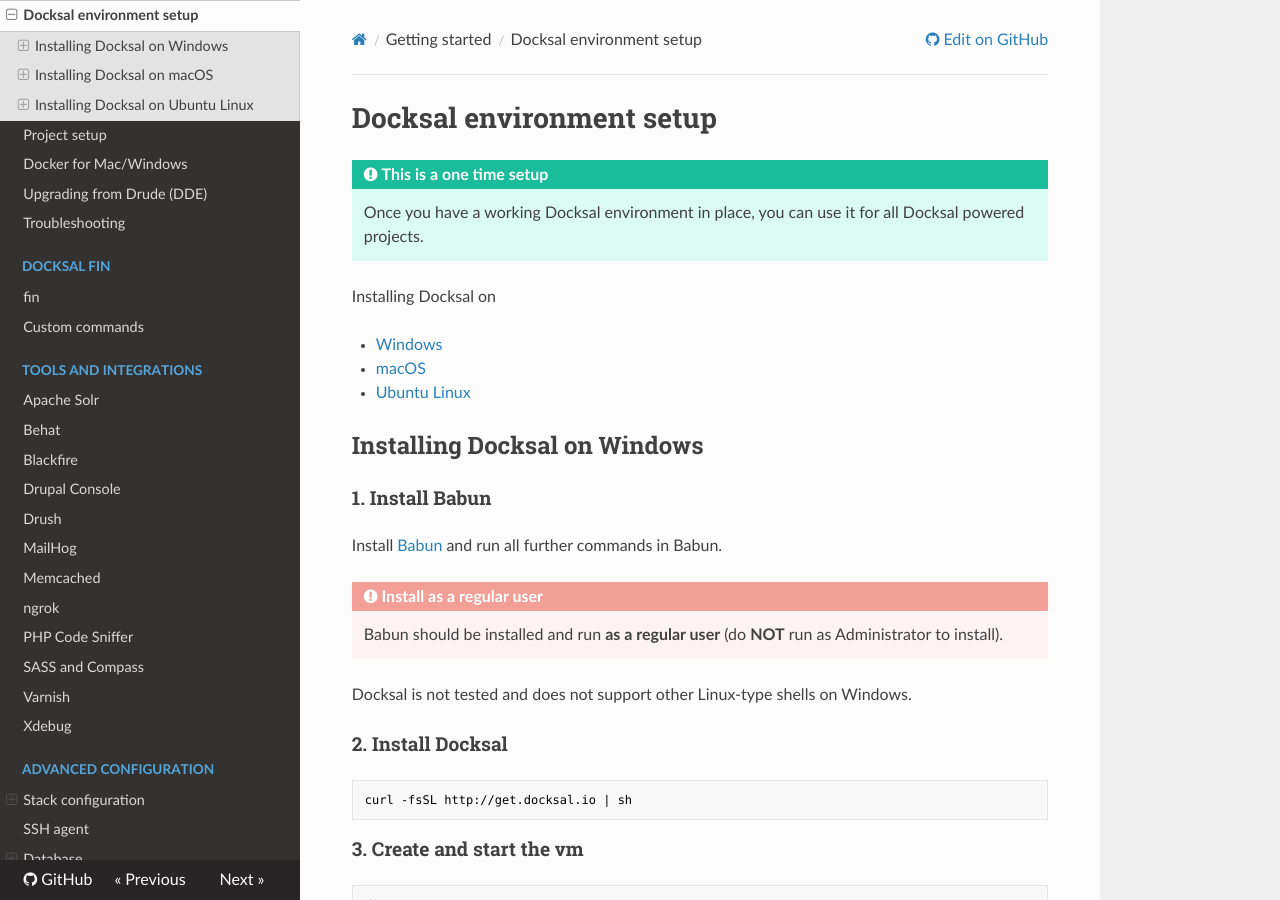
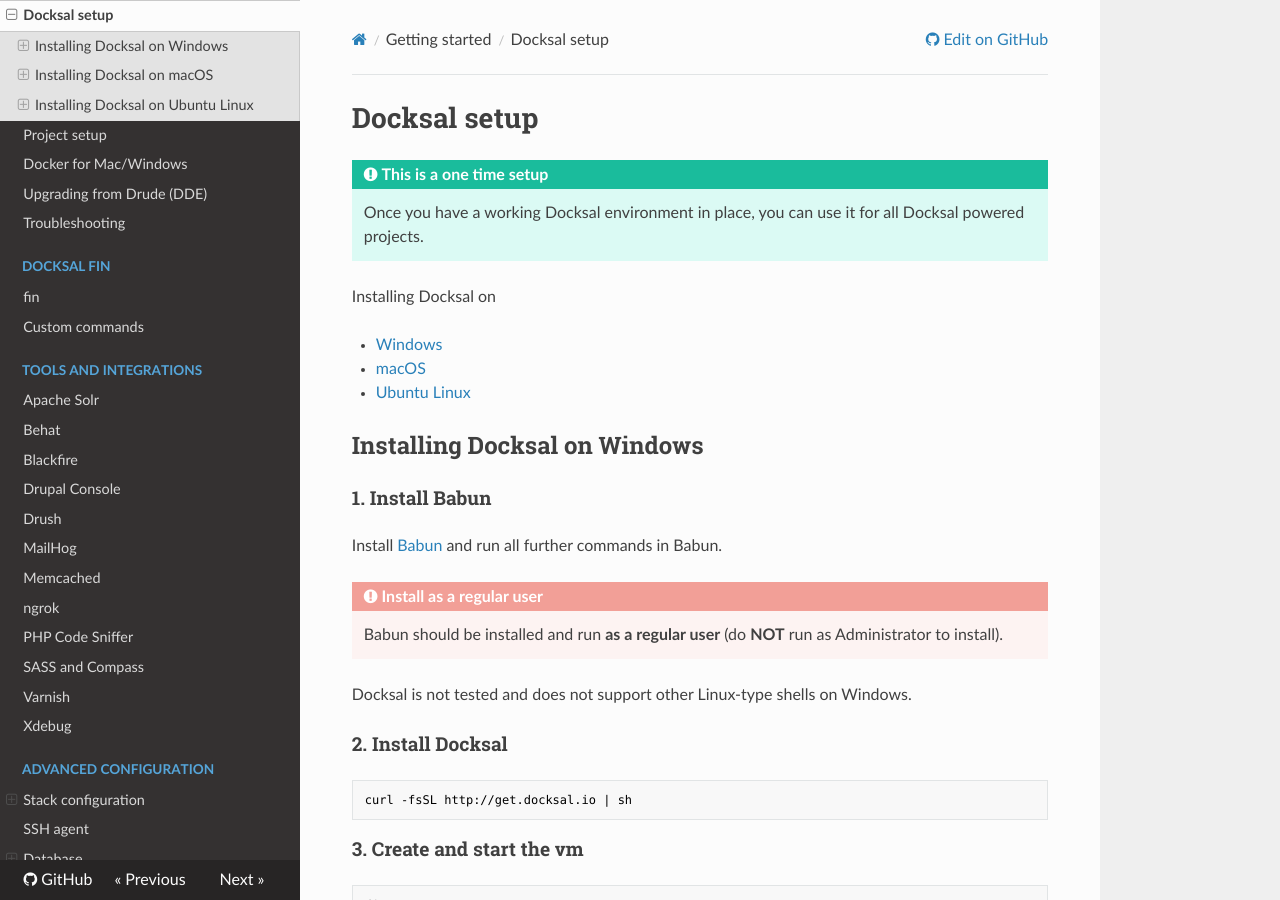
Before and after one commit to docksal/docksal, an MkDocs documentation site: the page built from docs/getting-started/env-setup.md, in a window 1280 px wide and 900 px high. Built offline with MkDocs 1.6.1, drawn with Linux system fonts in a browser that asks for light colours; nearby versions of some CDN libraries; old or Windows-style settings are respelled for this version of MkDocs.

Commit message:
Docksal setup documentation update

```diff
--- a/docs/getting-started/env-setup.md
+++ b/docs/getting-started/env-setup.md
@@ -1,4 +1,4 @@
-# Docksal environment setup
+# Docksal setup
 
 !!! tip "This is a one time setup"
     Once you have a working Docksal environment in place, you can use it for all Docksal powered projects.
--- a/mkdocs.yml
+++ b/mkdocs.yml
@@ -13,7 +13,7 @@ pages:
     - What's in the software?: getting-started/the-software.md
     - Setup instructions: getting-started/setup.md
     - System requirements: getting-started/system-requirements.md
-    - Docksal environment setup: getting-started/env-setup.md
+    - Docksal setup: getting-started/env-setup.md
     - Project setup: getting-started/project-setup.md
     - Docker for Mac/Windows: getting-started/env-setup-native.md
     - Upgrading from Drude (DDE): getting-started/upgrade-dde.md
```
